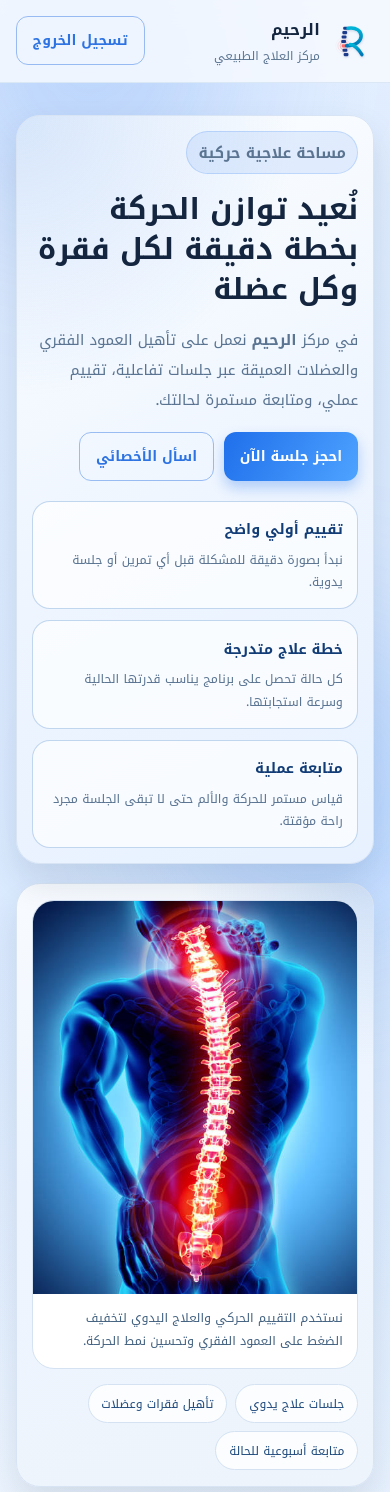
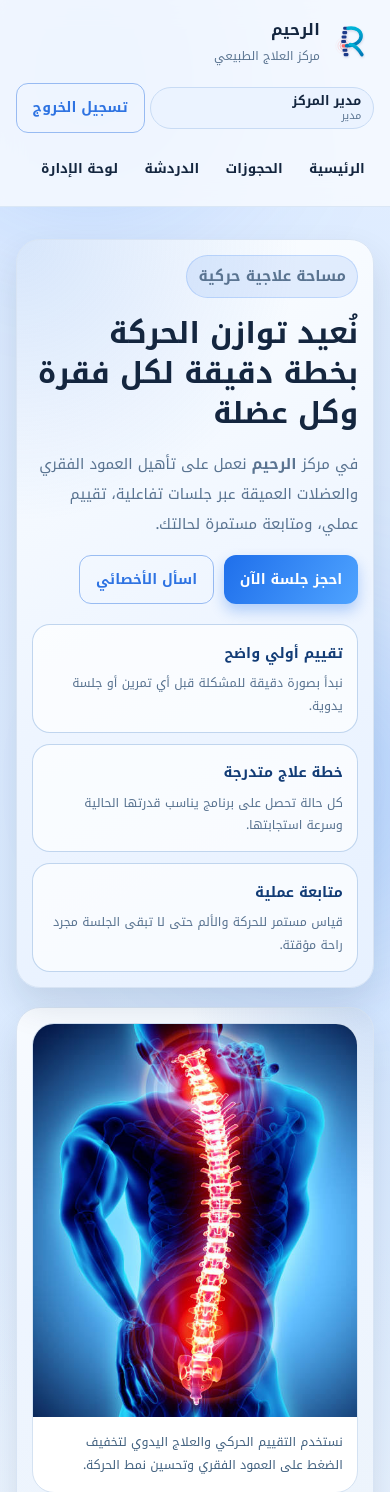
Before and after one commit to presidentofmylife/Testing, a Flask app: page / in a window 390 px wide. Shown: the top 1492 px of the page. Run offline with Flask 3, Linux system fonts and the light colour scheme; a user stored in the database is signed in.

Commit message:
Add files via upload

```diff
--- a/app.py
+++ b/app.py
@@ -37,14 +37,31 @@ def utc_now(timespec: str = "seconds") -> str:
     return datetime.utcnow().isoformat(timespec=timespec)
 
 
+def get_database_url() -> str:
+    candidates = [
+        os.environ.get("DATABASE_URL", "").strip(),
+        os.environ.get("POSTGRES_URL", "").strip(),
+        os.environ.get("POSTGRES_URL_NON_POOLING", "").strip(),
+    ]
+
+    for candidate in candidates:
+        if candidate:
+            if candidate.startswith("postgres://"):
+                return candidate.replace("postgres://", "postgresql://", 1)
+            return candidate
+
+    return ""
+
+
 def build_database_uri() -> str:
-    database_url = os.environ.get("DATABASE_URL", "").strip()
+    database_url = get_database_url()
     if not database_url:
+        if os.environ.get("VERCEL"):
+            raise RuntimeError(
+                "No database connection configured. Set DATABASE_URL or POSTGRES_URL on Vercel."
+            )
         os.makedirs(INSTANCE_DIR, exist_ok=True)
         return f"sqlite:///{SQLITE_DB_PATH}"
-
-    if database_url.startswith("postgres://"):
-        database_url = database_url.replace("postgres://", "postgresql://", 1)
     return database_url
 
 
--- a/static/css/style.css
+++ b/static/css/style.css
@@ -129,6 +129,8 @@ body {
   display: inline-flex;
   align-items: center;
   gap: 0.55rem;
+  min-width: 0;
+  flex-wrap: wrap;
 }
 
 .account-pill {
@@ -139,7 +141,19 @@ body {
   font-size: 0.8rem;
   display: inline-flex;
   flex-direction: column;
+  align-items: flex-start;
   line-height: 1.25;
+  min-width: 0;
+  max-width: 100%;
+}
+
+.account-name {
+  display: block;
+  max-inline-size: 18ch;
+  overflow: hidden;
+  text-overflow: ellipsis;
+  white-space: nowrap;
+  font-weight: 600;
 }
 
 .account-pill small {
@@ -1100,6 +1081,15 @@ th {
 }
 
 @media (max-width: 1000px) {
+  .nav-wrap {
+    flex-wrap: wrap;
+  }
+
+  .brand {
+    flex: 1 1 auto;
+    min-width: 0;
+  }
+
   .hero,
   .muscle-lab,
   .auth-shell,
@@ -1109,8 +1099,7 @@ th {
   }
 
   .hero-notes,
-  .carousel-details,
-  .hero-visual-grid {
+  .carousel-details {
     grid-template-columns: 1fr;
   }
 
@@ -1131,17 +1120,59 @@ th {
   }
 
   .site-nav {
+    display: inline-flex;
+    order: 3;
+    width: 100%;
+    overflow-x: auto;
+    padding-bottom: 0.2rem;
+    scrollbar-width: none;
+  }
+
+  .site-nav::-webkit-scrollbar {
     display: none;
+  }
+
+  .site-nav a {
+    white-space: nowrap;
+  }
+
+  .account-zone {
+    justify-content: flex-start;
+    margin-inline-start: auto;
   }
 }
 
 @media (max-width: 680px) {
   .account-zone {
     gap: 0.35rem;
+    width: 100%;
+    justify-content: space-between;
+  }
+
+  .brand {
+    width: 100%;
+  }
+
+  .site-nav {
+    gap: 0.45rem;
+  }
+
+  .site-nav a {
+    padding: 0.45rem 0.6rem;
+    font-size: 0.84rem;
   }
 
   .account-pill {
-    display: none;
+    flex: 1 1 auto;
+    padding: 0.35rem 0.75rem;
+  }
+
+  .account-name {
+    max-inline-size: 100%;
+  }
+
+  .account-zone .btn {
+    flex: 0 0 auto;
   }
 
   .hero-copy,
--- a/templates/base.html
+++ b/templates/base.html
@@ -36,13 +36,13 @@
         <div class="account-zone">
           {% if current_user.is_authenticated %}
           <span class="account-pill">
-            {{ current_user.full_name }}
+            <span class="account-name">{{ current_user.full_name }}</span>
             <small>{{ 'مدير' if current_user.role == 'admin' else 'مراجع' }}</small>
           </span>
           <a class="btn ghost" href="{{ url_for('logout') }}">تسجيل الخروج</a>
           {% else %}
-          <a class="btn ghost" href="{{ url_for('register') }}">إنشاء حساب Google</a>
-          <a class="btn" href="{{ url_for('login') }}">دخول Google</a>
+          <a class="btn ghost" href="{{ url_for('register') }}">إنشاء حساب</a>
+          <a class="btn" href="{{ url_for('login') }}">تسجيل الدخول</a>
           {% endif %}
         </div>
       </div>
--- a/templates/home.html
+++ b/templates/home.html
@@ -14,8 +14,8 @@
       <a class="btn" href="{{ url_for('reservations') }}">احجز جلسة الآن</a>
       <a class="btn ghost" href="{{ url_for('chat') }}">اسأل الأخصائي</a>
       {% else %}
-      <a class="btn" href="{{ url_for('register') }}">ابدأ عبر Google</a>
-      <a class="btn ghost" href="{{ url_for('login') }}">سجّل الدخول عبر Google</a>
+      <a class="btn" href="{{ url_for('register') }}">ابدأ الآن</a>
+      <a class="btn ghost" href="{{ url_for('login') }}">سجّل الدخول</a>
       {% endif %}
     </div>
     <div class="hero-notes">
```
Also changed, not shown: other parts of static/css/style.css (+4 -37 lines), templates/login.html (+4 -4 lines), templates/register.html (+5 -5 lines).
